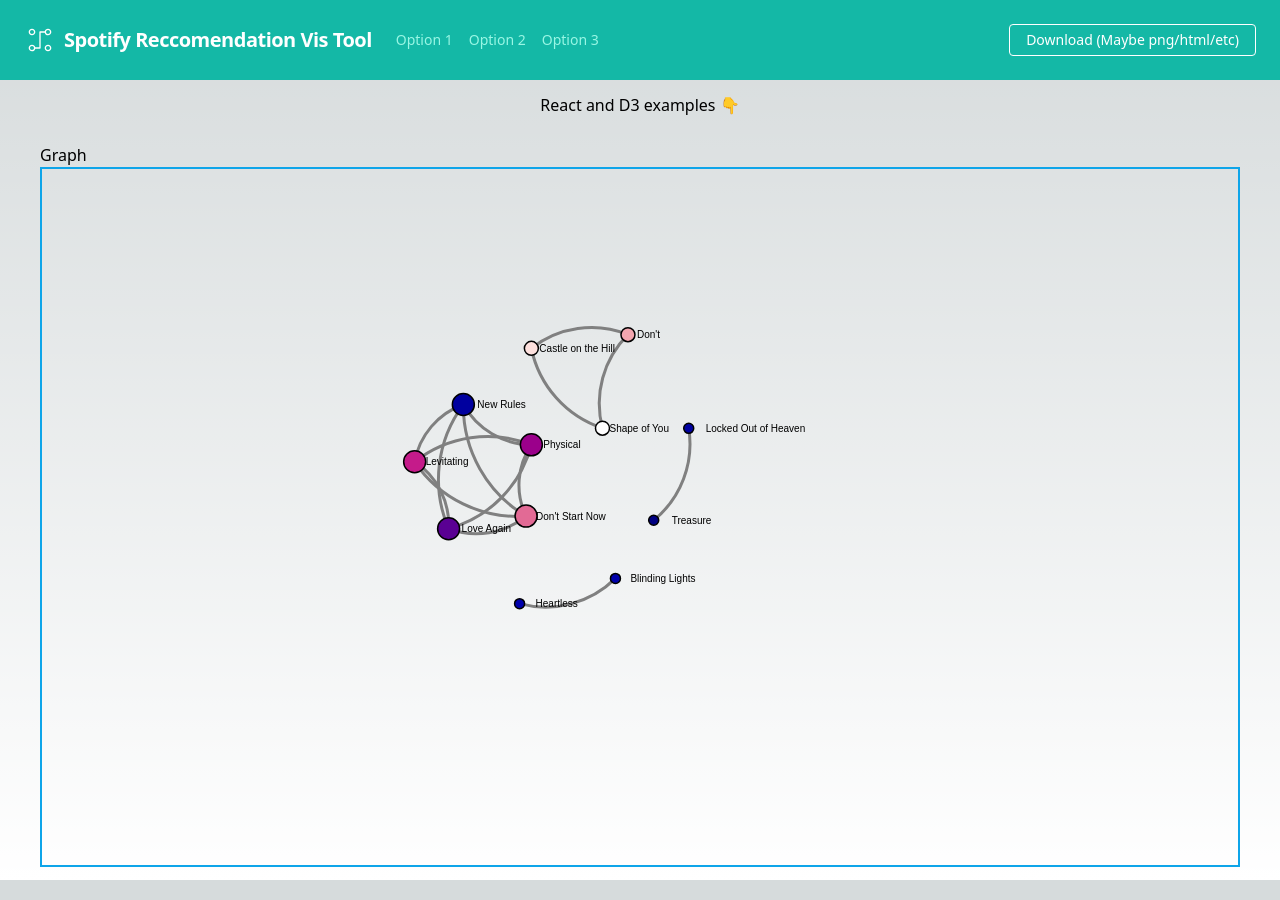
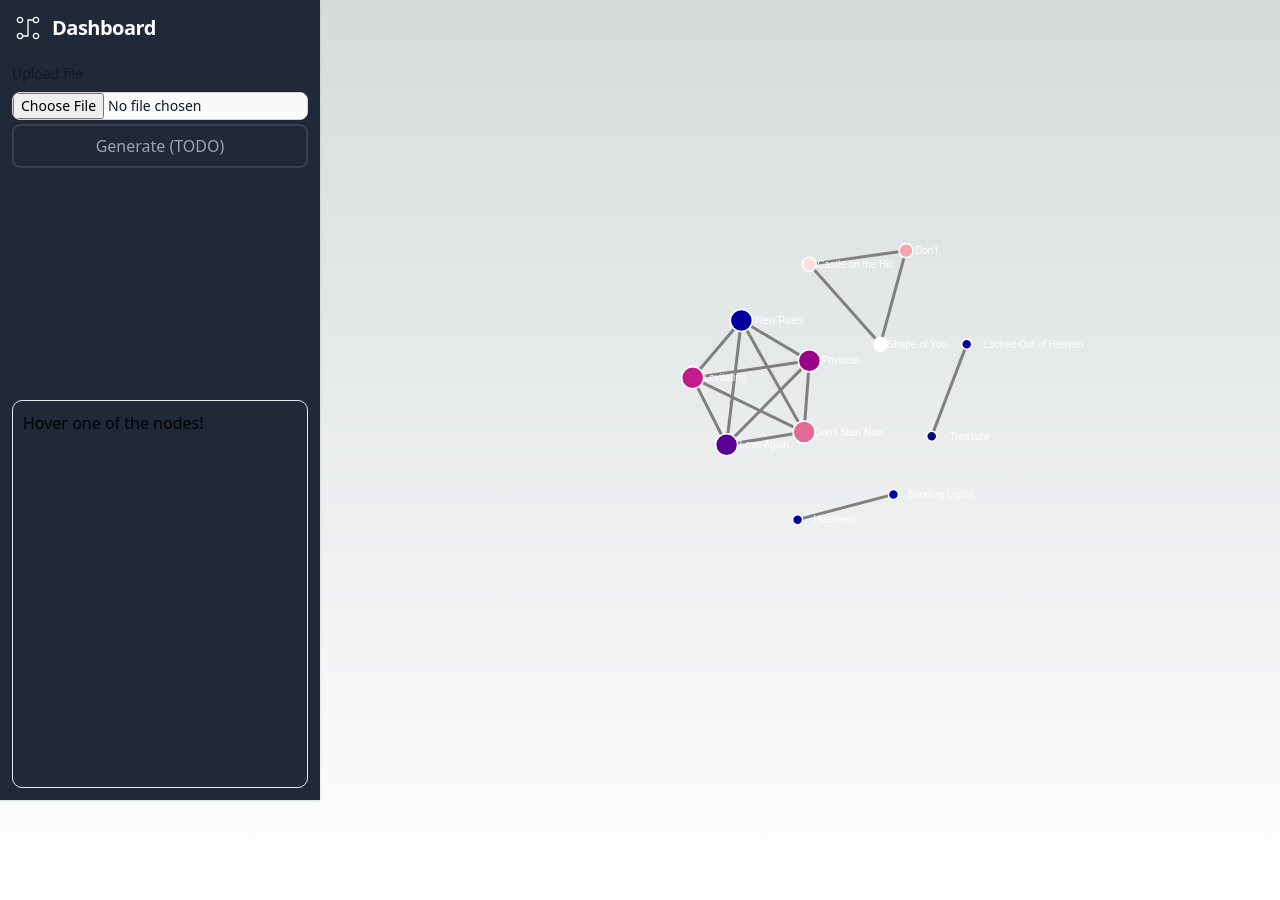
Before and after one commit to ATPAustinPeng/spotify-vis, a Next.js app: page / in a window 1280 px wide. Built offline with nearby package versions, Linux system fonts and the light colour scheme.

Commit message:
added node info section and reorganized page

```diff
--- a/src/components/Graph.tsx
+++ b/src/components/Graph.tsx
@@ -1,28 +1,31 @@
 import * as d3 from "d3";
 import { useRef } from "react";
 
-export function Graph() {
-  const svgRef = useRef(null),
-        width = 1200,
-        height = 700;
+export function Graph(props: any) {
+  const svgRef = useRef(null);
+        // @ts-ignore
+  let width = props.width,
+        // @ts-ignore
+      height = props.height;
 
   d3.csv("songs_with_value.csv", function(d) {
+
     return {
       source: d.source,
       target: d.target,
-      value: Number(d.value)
+      value: Number(d.value),
+      artist: d.artist,
     }
   }).then(function(data) {
 
     var links = data;
 
-    // var nodes = {};
     const nodes: Record<string, any> = {}
 
     // compute the distinct nodes from the links.
     links.forEach(function(link) {
-        link.source = nodes[link.source] || (nodes[link.source] = {name: link.source});
-        link.target = nodes[link.target] || (nodes[link.target] = {name: link.target});
+      link.source = nodes[link.source] || (nodes[link.source] = {name: link.source});
+      link.target = nodes[link.target] || (nodes[link.target] = {name: link.target});
     });
 
     var force = d3.forceSimulation()
@@ -35,10 +38,6 @@ export function Graph() {
         .alphaTarget(1)
         .on("tick", tick);
 
-    // var svg = d3.select("#Target")
-    //     .attr("width", width)
-    //     .attr("height", height);
-
     const svg = d3.select(svgRef.current);
 
     // add the links
@@ -46,12 +45,18 @@ export function Graph() {
         .selectAll("path")
         .data(links)
         .enter()
-        .append("path")
-        .attr("class", function(d: any) { return "link " + d.type; })
+        .append("line")
+        .attr("class", function(d: any) { return "link " + d.artist; })
         .style("stroke", function(d) {if (d.value < 1) {return 'grey';} else {return 'green';}})
         .style("stroke-width", function(d) {if (d.value < 1) {return '3px';}})
         .style("stroke-dasharray", function(d) {if (d.value > 0) {return '3 3';}});
 
+
+    let tooltip = d3.select("#tooltip")
+        .style("visibility", "visible")
+        .style("border-width", "1px")
+        .style("border-radius", "10px")
+        .style("padding", "10px");
     // define the nodes
     var call: any = d3.drag()
     .on("start", dragstarted)
@@ -61,9 +66,26 @@ export function Graph() {
         .data(force.nodes())
         .enter().append("g")
         .attr("class", "node")
+        .classed("fixed", d => d.fx !== undefined)
         .call(call)
-            .on("dblclick", drag_doubleclick); //d3.1
+            .on("dblclick", drag_doubleclick)
+            .on("mouseover", mouseover);
 
+    function mouseover(d: any) {
+      let artist;
+      for (const item of data) {
+        if (item["source"]["name"] == d.name || item["target"]["name"] == d.name) {
+          artist = item["artist"];
+        }
+      }
+      let display = `
+        Name: ${d.name}<br>
+        Artist: ${artist}<br>
+        Reccomended: ${d.value ? "Yes!" : "Nope!"}<br>
+      `
+      tooltip
+      .html(display)
+    }
 
     // c2) The degree of each node should be represented by varying colors
     var min_degree=d3.min(force.nodes(), function(d: any) {return d.weight = path.filter(function(l: any) {return l.source.index == d.index || l.target.index == d.index}).size();});
@@ -95,17 +117,15 @@ export function Graph() {
 
     // add the curvy lines
     function tick() {
-        path.attr("d", function(d: any) {
-            var dx = d.target.x - d.source.x,
-                dy = d.target.y - d.source.y,
-                dr = Math.sqrt(dx * dx + dy * dy);
-            return "M" +
-                d.source.x + "," +
-                d.source.y + "A" +
-                dr + "," + dr + " 0 0,1 " +
-                d.target.x + "," +
-                d.target.y;
-        });
+        path
+        // @ts-ignore
+        .attr("x1", d => d.source.x)
+        // @ts-ignore
+        .attr("y1", d => d.source.y)
+        // @ts-ignore
+        .attr("x2", d => d.target.x)
+        // @ts-ignore
+        .attr("y2", d => d.target.y);
 
         node.attr("transform", function(d) {
             return "translate(" + validate_width(d.x)  + "," + validate_height(d.y) + ")";
@@ -163,10 +183,24 @@ export function Graph() {
       return x;
     }
 
+    // Define responsive behavior
+    function resize() {
+      width = parseInt(d3.select("#graph").style("width"));
+      height = parseInt(d3.select("#graph").style("height"));
+      svg.attr("width", width).attr("height", height);
+    };
+
+    // Call the resize function whenever a resize event occurs
+    d3.select(window).on('resize', resize);
+
+    // Call the resize function
+    resize();
+
+
   }).catch(function(error) {
     console.log(error);
   });
   return (
-    <svg ref={svgRef} width={width} height={height} className="border-solid border-2 border-sky-500"/>
+    <svg ref={svgRef} width={width} height={height} className="border-solid border-1 border-sky-500 col-span-3"/>
   );
 }
--- /dev/null
+++ b/src/components/Sidebar.tsx
@@ -0,0 +1,50 @@
+import React, { useState } from "react";
+
+export default function Sidebar(props: any) {
+
+    const handleOnChange = (e) => {
+        props.file[1](e.target.files[0]);
+        fetch('./', {
+        method: 'POST',
+        headers: {
+            'Accept': 'application/csv',
+            'Content-Type': 'application/csv'
+        },
+        body: e.target.files[0]
+    })
+    };
+
+    return (
+            <div id="sidebar" className="flex flex-col h-screen p-3 bg-gray-800 shadow col-span-1 grid grid-rows-2">
+                <div className="row-span-1">
+                    <div className="space-y-3">
+                        <div className="flex items-center flex-shrink-0 text-white mr-6 text-xl font-bold">
+                            <svg className="fill-current h-8 w-8 mr-2" width="54" height="54" viewBox="0 0 24 24" fill="#26A69A" xmlns="http://www.w3.org/2000/svg">
+                                <path fillRule="evenodd" clipRule="evenodd" d="M6 4.5C5.17157 4.5 4.5 5.17157 4.5 6C4.5 6.82843 5.17157 7.5 6 7.5C6.82843 7.5 7.5 6.82843 7.5 6C7.5 5.17157 6.82843 4.5 6 4.5ZM3.5 6C3.5 4.61929 4.61929 3.5 6 3.5C7.38071 3.5 8.5 4.61929 8.5 6C8.5 7.38071 7.38071 8.5 6 8.5C4.61929 8.5 3.5 7.38071 3.5 6Z" fill="teal-200"/>
+                                <path fillRule="evenodd" clipRule="evenodd" d="M18 16.5C17.1716 16.5 16.5 17.1716 16.5 18C16.5 18.8284 17.1716 19.5 18 19.5C18.8284 19.5 19.5 18.8284 19.5 18C19.5 17.1716 18.8284 16.5 18 16.5ZM15.5 18C15.5 16.6193 16.6193 15.5 18 15.5C19.3807 15.5 20.5 16.6193 20.5 18C20.5 19.3807 19.3807 20.5 18 20.5C16.6193 20.5 15.5 19.3807 15.5 18Z" fill="teal-200"/>
+                                <path fillRule="evenodd" clipRule="evenodd" d="M15.55 5.5C15.7816 4.35888 16.7905 3.5 18 3.5C19.3807 3.5 20.5 4.61929 20.5 6C20.5 7.38071 19.3807 8.5 18 8.5C16.7905 8.5 15.7816 7.64112 15.55 6.5H12.5V18C12.5 18.2761 12.2761 18.5 12 18.5H8.44999C8.21836 19.6411 7.20948 20.5 6 20.5C4.61929 20.5 3.5 19.3807 3.5 18C3.5 16.6193 4.61929 15.5 6 15.5C7.20948 15.5 8.21836 16.3589 8.44999 17.5H11.5V6C11.5 5.72386 11.7239 5.5 12 5.5H15.55ZM18 4.5C17.1716 4.5 16.5 5.17157 16.5 6C16.5 6.82843 17.1716 7.5 18 7.5C18.8284 7.5 19.5 6.82843 19.5 6C19.5 5.17157 18.8284 4.5 18 4.5ZM6 16.5C5.17157 16.5 4.5 17.1716 4.5 18C4.5 18.8284 5.17157 19.5 6 19.5C6.82843 19.5 7.5 18.8284 7.5 18C7.5 17.1716 6.82843 16.5 6 16.5Z" fill="teal-200"/>
+                            </svg>
+                            <span className="font-semibold text-xl tracking-tight">Dashboard</span>
+                        </div>
+                        <div className=" flex-1">
+                            <ul className="pt-2 pb-4 space-y-1 text-md">
+                                <li className="rounded-sm">
+                                    <label className="block mb-2 text-sm font-medium text-gray-900 dark:text-white" htmlFor="file_input">Upload file</label>
+                                    <input id="file_input" type={"file"} accept={".csv"} onChange={handleOnChange} className="block w-full text-sm text-gray-900 border border-gray-300 rounded-lg cursor-pointer bg-gray-50 dark:text-gray-400 focus:outline-none dark:bg-gray-700 dark:border-gray-600 dark:placeholder-gray-400"/>
+                                </li>
+                                <li className="rounded-sm">
+                                    <div className="border-2 border-gray-700 rounded-lg px-3 py-2 text-gray-400 cursor-pointer hover:bg-gray-700 hover:text-gray-200 w-full text-center">
+                                        Generate (TODO)
+                                    </div>
+                                </li>
+                            </ul>
+                        </div>
+                    </div>
+                </div>
+                <div id="tooltip" className="row-span-1">
+                    <span>Hover one of the nodes!</span>
+                </div>
+            </div>
+
+    );
+}
--- a/src/pages/index.tsx
+++ b/src/pages/index.tsx
@@ -1,8 +1,10 @@
 import { Graph } from "@/components/Graph";
-import type { IData, IGroupedData } from "@/util/types";
+import Sidebar from "@/components/Sidebar";
 import Head from "next/head";
+import { useState } from "react";
 
 export default function Home() {
+  const file = useState(null);
   return (
     <>
       <Head>
@@ -12,51 +14,11 @@ export default function Home() {
         <link rel="icon" href="/favicon.ico" />
       </Head>
       <main>
-
-      <nav className="flex items-center justify-between flex-wrap bg-teal-500 p-6">
-      <div className="flex items-center flex-shrink-0 text-white mr-6">
-        <svg className="fill-current h-8 w-8 mr-2" width="54" height="54" viewBox="0 0 24 24" fill="#26A69A" xmlns="http://www.w3.org/2000/svg">
-        <path fillRule="evenodd" clipRule="evenodd" d="M6 4.5C5.17157 4.5 4.5 5.17157 4.5 6C4.5 6.82843 5.17157 7.5 6 7.5C6.82843 7.5 7.5 6.82843 7.5 6C7.5 5.17157 6.82843 4.5 6 4.5ZM3.5 6C3.5 4.61929 4.61929 3.5 6 3.5C7.38071 3.5 8.5 4.61929 8.5 6C8.5 7.38071 7.38071 8.5 6 8.5C4.61929 8.5 3.5 7.38071 3.5 6Z" fill="teal-200"/>
-        <path fillRule="evenodd" clipRule="evenodd" d="M18 16.5C17.1716 16.5 16.5 17.1716 16.5 18C16.5 18.8284 17.1716 19.5 18 19.5C18.8284 19.5 19.5 18.8284 19.5 18C19.5 17.1716 18.8284 16.5 18 16.5ZM15.5 18C15.5 16.6193 16.6193 15.5 18 15.5C19.3807 15.5 20.5 16.6193 20.5 18C20.5 19.3807 19.3807 20.5 18 20.5C16.6193 20.5 15.5 19.3807 15.5 18Z" fill="teal-200"/>
-        <path fillRule="evenodd" clipRule="evenodd" d="M15.55 5.5C15.7816 4.35888 16.7905 3.5 18 3.5C19.3807 3.5 20.5 4.61929 20.5 6C20.5 7.38071 19.3807 8.5 18 8.5C16.7905 8.5 15.7816 7.64112 15.55 6.5H12.5V18C12.5 18.2761 12.2761 18.5 12 18.5H8.44999C8.21836 19.6411 7.20948 20.5 6 20.5C4.61929 20.5 3.5 19.3807 3.5 18C3.5 16.6193 4.61929 15.5 6 15.5C7.20948 15.5 8.21836 16.3589 8.44999 17.5H11.5V6C11.5 5.72386 11.7239 5.5 12 5.5H15.55ZM18 4.5C17.1716 4.5 16.5 5.17157 16.5 6C16.5 6.82843 17.1716 7.5 18 7.5C18.8284 7.5 19.5 6.82843 19.5 6C19.5 5.17157 18.8284 4.5 18 4.5ZM6 16.5C5.17157 16.5 4.5 17.1716 4.5 18C4.5 18.8284 5.17157 19.5 6 19.5C6.82843 19.5 7.5 18.8284 7.5 18C7.5 17.1716 6.82843 16.5 6 16.5Z" fill="teal-200"/>
-        </svg>
-        <span className="font-semibold text-xl tracking-tight">Spotify Reccomendation Vis Tool</span>
+      <div className="grid grid-cols-4" id="main">
+        <Sidebar file={file}/>
+        <div id="graph" className="col-span-3">
+          <Graph width={1200} height={900} file={file}/>
         </div>
-        <div className="block lg:hidden">
-          <button className="flex items-center px-3 py-2 border rounded text-teal-200 border-teal-400 hover:text-white      hover:border-white">
-            <svg className="fill-current h-3 w-3" viewBox="0 0 20 20" xmlns="http://www.w3.org/2000/svg"><title>Menu</title><path d="M0       3h20v2H0V3zm0 6h20v2H0V9zm0 6h20v2H0v-2z"/></svg>
-          </button>
-        </div>
-        <div className="w-full block flex-grow lg:flex lg:items-center lg:w-auto">
-          <div className="text-sm lg:flex-grow">
-            <a href="#responsive-header" className="block mt-4 lg:inline-block lg:mt-0 text-teal-200 hover:text-white mr-4">
-              Option 1
-            </a>
-            <a href="#responsive-header" className="block mt-4 lg:inline-block lg:mt-0 text-teal-200 hover:text-white mr-4">
-              Option 2
-            </a>
-            <a href="#responsive-header" className="block mt-4 lg:inline-block lg:mt-0 text-teal-200 hover:text-white">
-              Option 3
-            </a>
-          </div>
-          <div>
-            <a href="#" className="inline-block text-sm px-4 py-2 leading-none border rounded text-white border-white       hover:border-transparent hover:text-teal-500 hover:bg-white mt-4 lg:mt-0">
-              Download (Maybe png/html/etc)</a>
-          </div>
-        </div>
-      </nav>
-
-      <div className="grid h-screen place-items-center">
-        <h1>
-          <span>React and D3 examples </span>
-          <span role="img" aria-label="Index pointing down emoji">
-            👇
-          </span>
-        </h1>
-        <section id="graph">
-          <h2>Graph</h2>
-          <Graph/>
-        </section>
       </div>
       </main>
     </>
--- a/src/styles/globals.css
+++ b/src/styles/globals.css
@@ -164,12 +164,12 @@ path.link {
 circle {
   fill: #ccc;
   stroke: #fff;
-  stroke: black;
+  /* stroke: black; */
   stroke-width: 1.5px;
 }
 
 text {
-  fill: #000;
+  fill: #fff;
   font: 10px sans-serif;
   pointer-events: none;
 }
```
Also changed, not shown: public/songs_with_value.csv.
